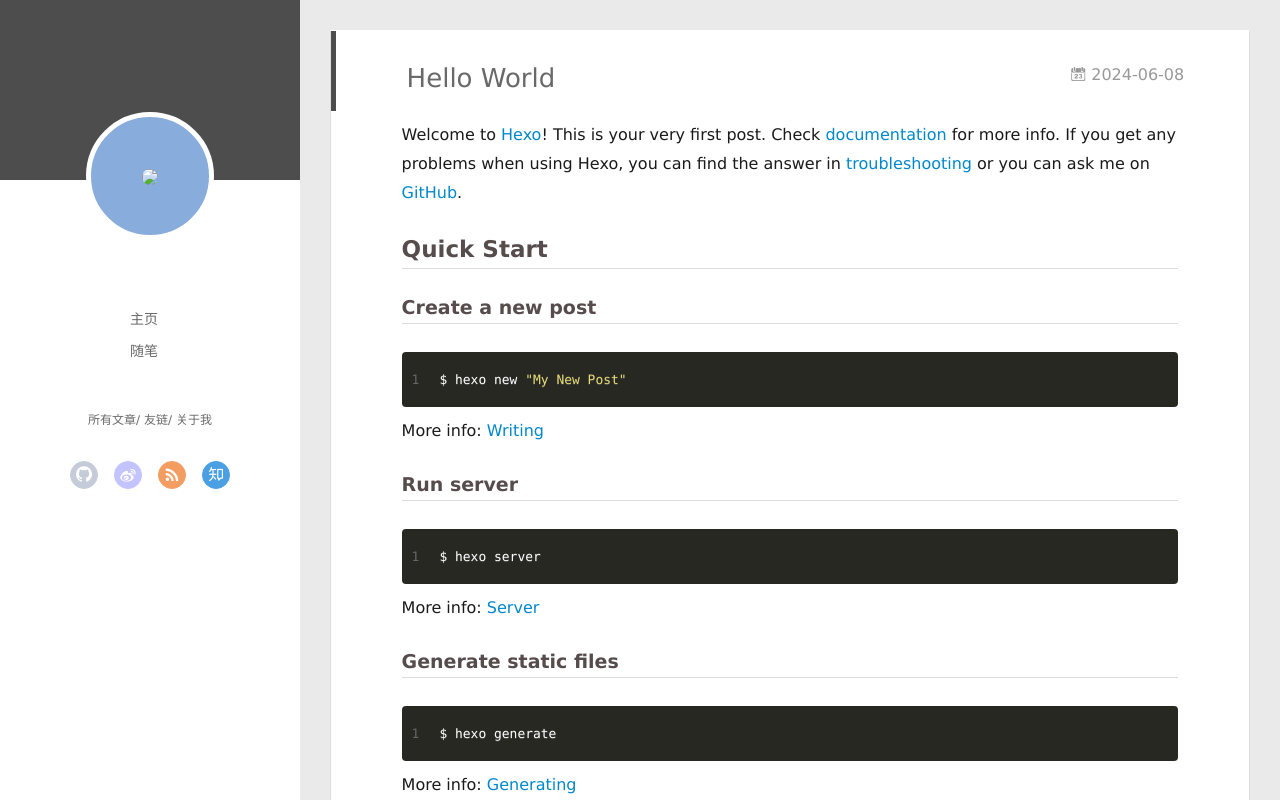
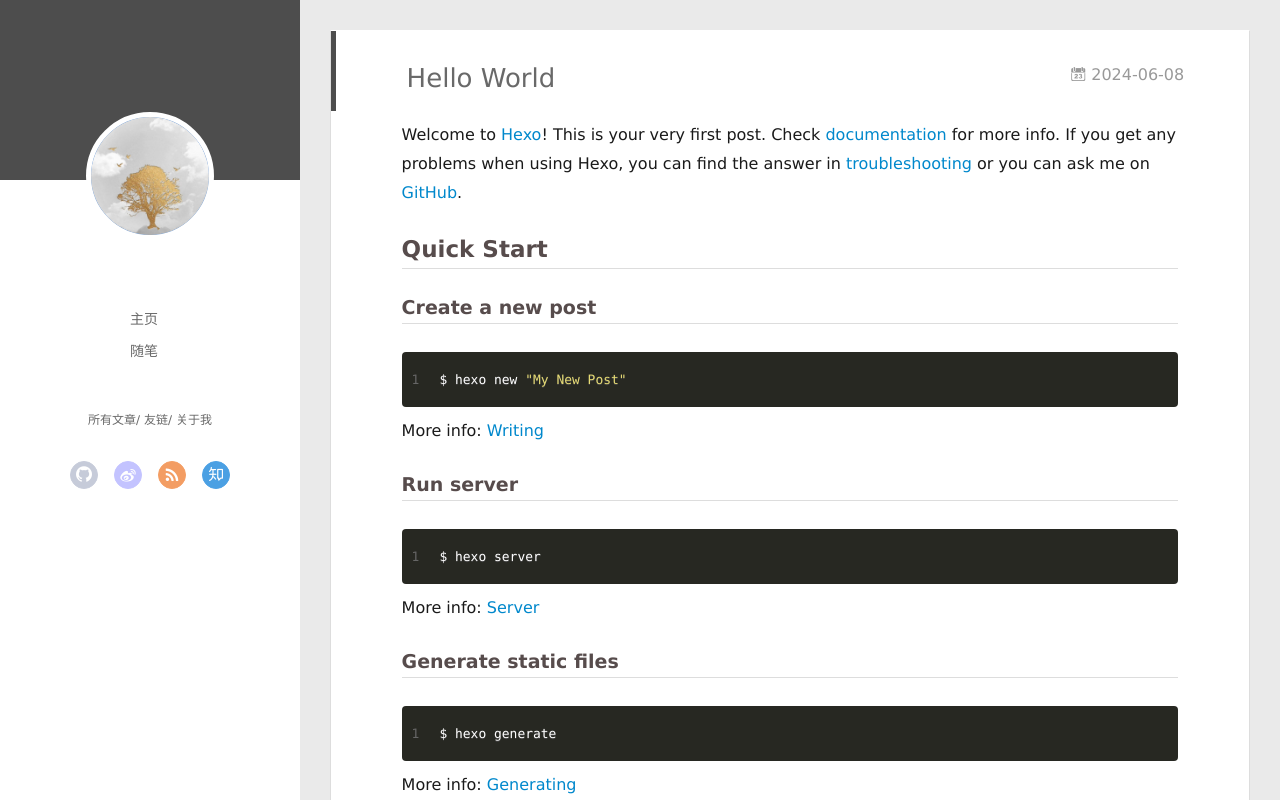
Before and after one commit to alylone/blog, a plain HTML site: page 2024/06/08/hello-world/index.html in a window 1280 px wide. Drawn offline with Linux system fonts and the light colour scheme.

Commit message:
Site updated: 2024-06-09 17:10:04

```diff
--- a/2024/06/08/hello-world/index.html
+++ b/2024/06/08/hello-world/index.html
@@ -23,7 +23,7 @@
     <link rel="alternative" href="/atom.xml" title="Alylone" type="application/atom+xml">
 
 
-    <link rel="icon" href="assets/head.png">
+    <link rel="icon" href="/assets/head.png">
 
   <link rel="stylesheet" type="text/css" href="/./main.0cf68a.css">
   <style type="text/css">
@@ -47,7 +47,7 @@
 <div class="intrude-less">
 	<header id="header" class="inner">
 		<a href="/" class="profilepic">
-			<img src="assets/PIC1.jpg" class="js-avatar">
+			<img src="/assets/PIC1.jpg" class="js-avatar">
 		</a>
 		<hgroup>
 		  <h1 class="header-author"><a href="/"></a></h1>
@@ -105,7 +105,7 @@
 	<div class="intrude-less">
 		<header id="header" class="inner">
 			<div class="profilepic">
-				<img src="assets/PIC1.jpg" class="js-avatar">
+				<img src="/assets/PIC1.jpg" class="js-avatar">
 			</div>
 			<hgroup>
 			  <h1 class="header-author js-header-author"></h1>
```
Also changed, not shown: 2024/06/09/python学习/index.html (+3 -3 lines), 2024/06/09/typora学习/index.html (+3 -3 lines), archives/2024/06/index.html (+3 -3 lines), archives/2024/index.html (+3 -3 lines), archives/index.html (+3 -3 lines), index.html (+3 -3 lines).
